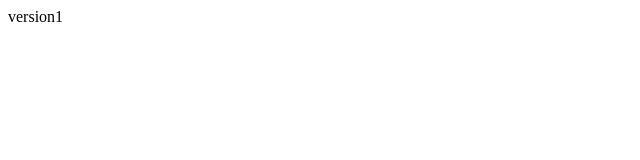
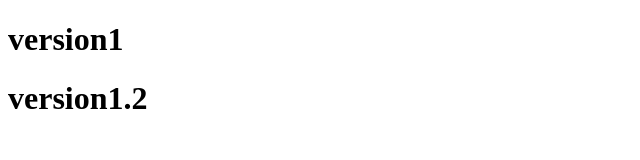
Before and after one commit to surendra-2806/sample1, a plain HTML site: page index.html in a window 1280 px wide. Shown: the whole page, without its empty margins (0-640 px from the left). Drawn offline with Linux system fonts and the light colour scheme.

Commit message:
version 1.2

```diff
--- a/index.html
+++ b/index.html
@@ -6,6 +6,7 @@
   <title>Document</title>
 </head>
 <body>
-  version1
+ <h1>version1</h1>
+ <h1>version1.2</h1>
 </body>
 </html>
```
